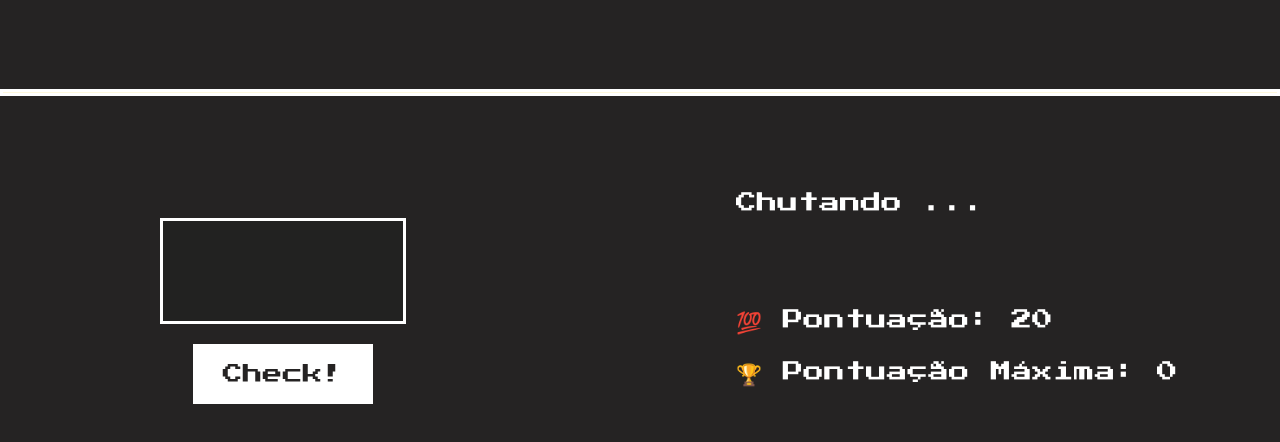
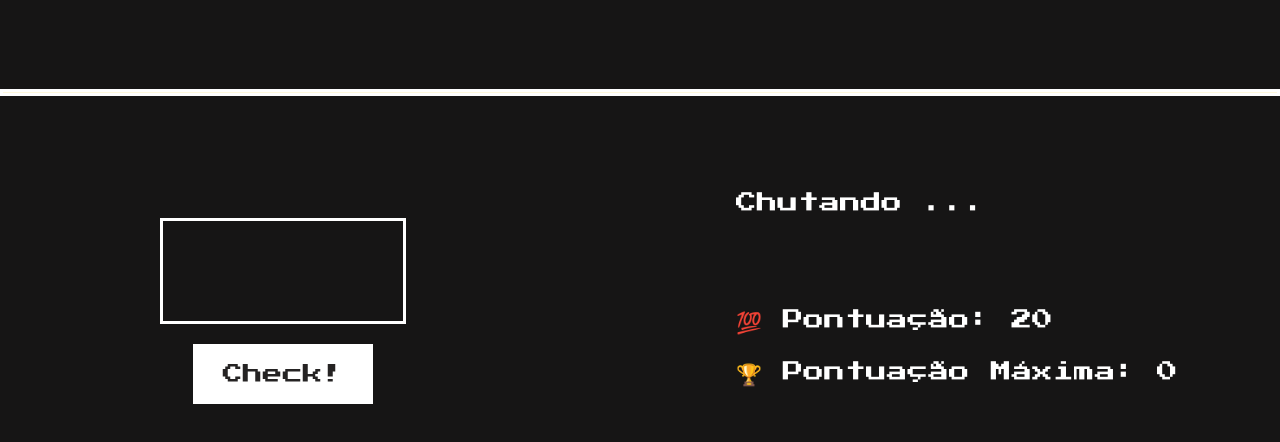
Before and after one commit to JoandersonPaiva/jogo, a plain HTML site: page index.html in a window 1280 px wide. Shown: the part 176-618 px from the top of the page. Drawn offline with Linux system fonts and the light colour scheme.

Commit message:
Background

```diff
--- a/css/style.css
+++ b/css/style.css
@@ -4,7 +4,7 @@
 }
 
 body {
-    background-color: rgb(37, 35, 35);
+    background-color: rgb(22, 21, 21);
     font-family: 'Press Start 2P';
     color: white;
     overflow: hidden;
@@ -70,10 +70,10 @@ div.num {
     padding-top: 19%;
     padding-left: 25%;
 }
-input {
+#number {
     width: 240px;
     height: 100px;
-    background: rgb(34, 34, 33);
+    background: rgb(22, 21, 21);
     border: solid white;
     font-family: inherit;
     color: inherit;
--- a/index.html
+++ b/index.html
@@ -49,6 +49,7 @@
         var meuNum = Math.floor(Math.random() * 20) + 1;
         function jogada() {
             var jogador = document.getElementById('number').value
+            var caixa = document.getElementById('number')
             var dica = document.getElementsByClassName('dica')[0]
             var corpo = document.getElementsByTagName('body')[0]
             var ponto = document.getElementsByClassName('pontuacao')[0]
@@ -66,6 +67,8 @@
             else {
                 dica.innerHTML = 'Na mosca!!!'
                 corpo.style.background = 'green'
+                caixa.style.background = 'green'
+                caixa.style.borderColor = 'black'
                 corpo.style.color = 'black'
                 ponto.innerHTML = `${pontos} `
             }
```
